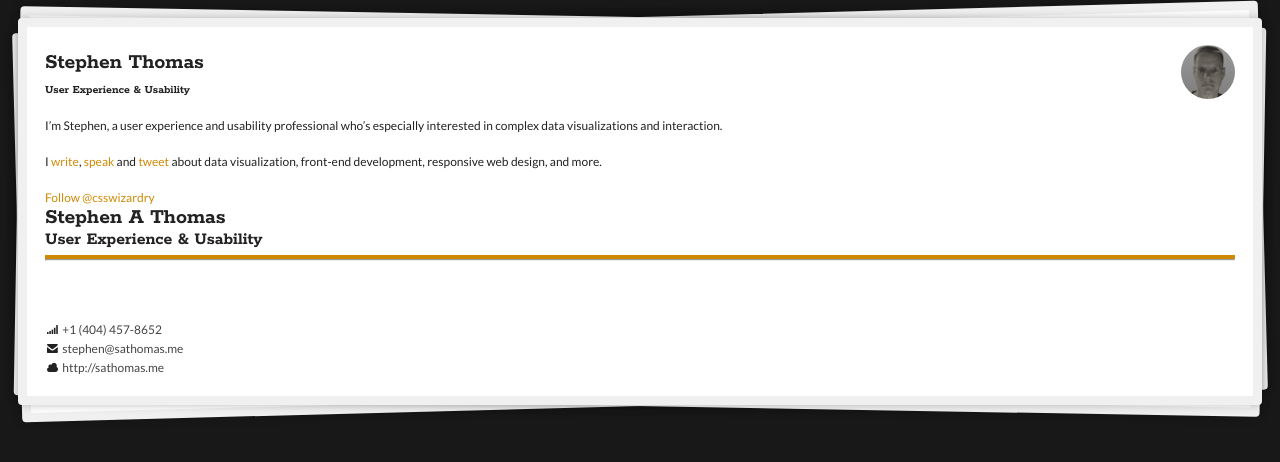
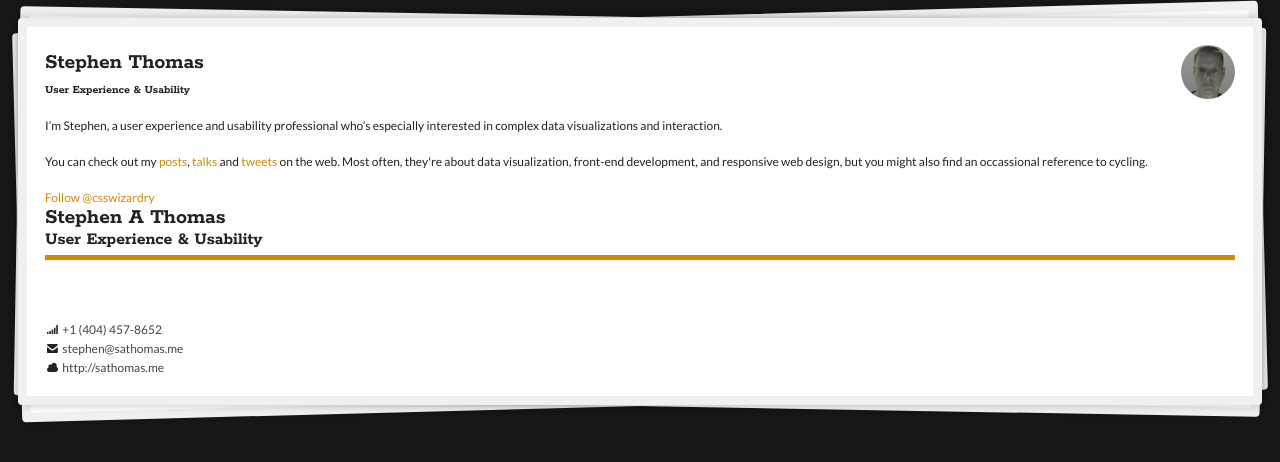
Before and after one commit to sathomas/profile, a plain HTML site: page index.html in a window 1280 px wide. Drawn offline with Linux system fonts and the light colour scheme.

Commit message:
revised intro text

```diff
--- a/index.html
+++ b/index.html
@@ -34,7 +34,7 @@
 
             <p>I&rsquo;m Stephen, a user experience and usability professional who&rsquo;s especially interested in complex data visualizations and interaction.</p>
 
-            <p>I <a href=http://blog.sathomas.me>write</a>, <a href=http://speakerdeck.com/u/sathomas/>speak</a> and <a href=http://twitter.com/stephen_thomas>tweet</a> about data visualization, front-end development, responsive web design, and more.</p>
+            <p>You can check out my <a href=http://blog.sathomas.me>posts</a>, <a href=http://speakerdeck.com/u/sathomas/>talks</a> and <a href=http://twitter.com/stephen_thomas>tweets</a> on the web. Most often, they're about data visualization, front-end development, and responsive web design, but you might also find an occassional reference to cycling.</p>
 
             <p><a href="http://twitter.com/stephen_thomas" class="twitter-follow-button">Follow @csswizardry</a></p>
 
```
